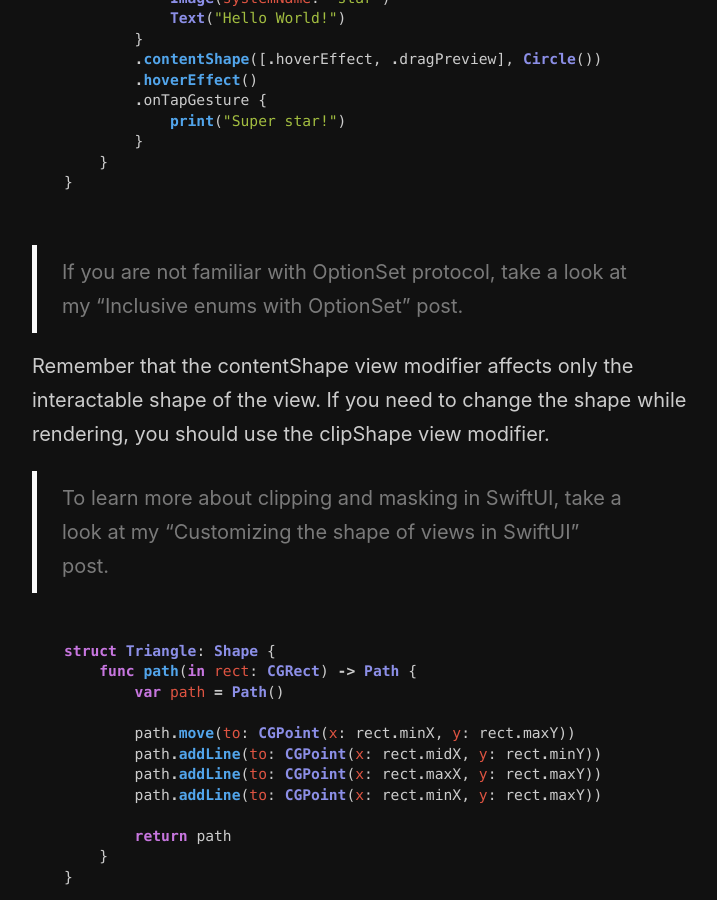
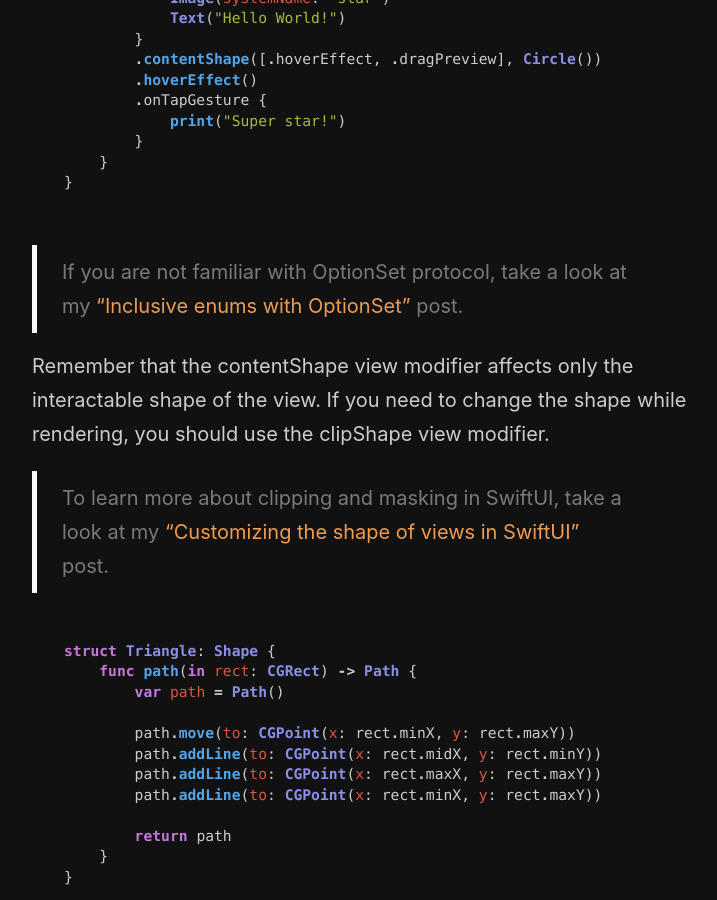
Before and after one commit to mecid/mecid.github.io, a Jekyll site: the page built from _posts/2021-12-03-customizing-view-content-shape-in-swiftui.md, in a window 1280 px wide and 900 px high, scrolled down 2425 px. Shown: the whole window, without its empty margins (258-975 px from the left). Built offline with Jekyll 4.4.1, drawn with Linux system fonts in a browser that asks for light colours; part of the change alters nothing that is shown; some of the changed text lies outside the part shown.

````diff
--- a/_posts/2021-12-03-customizing-view-content-shape-in-swiftui.md
+++ b/_posts/2021-12-03-customizing-view-content-shape-in-swiftui.md
@@ -22,7 +22,7 @@ struct ContentView: View {
 
 Now, we want to make this view tappable and provide the hover effect for the iPadOS pointer.
 
-> To learn more about implementing the hover effect on iPadOS, take a look at my dedicated "Hover effect in SwiftUI" post.
+> To learn more about implementing the hover effect on iPadOS, take a look at my dedicated ["Hover effect in SwiftUI"](/2020/03/25/hover-effect-in-swiftui/) post.
 
 ```swift
 struct ContentView: View {
@@ -84,11 +84,11 @@ struct ContentView: View {
 }
 ```
 
-> If you are not familiar with OptionSet protocol, take a look at my "Inclusive enums with OptionSet" post.
+> If you are not familiar with OptionSet protocol, take a look at my ["Inclusive enums with OptionSet"](/2019/04/10/inclusive-enums-with-optionset/) post.
 
 Remember that the contentShape view modifier affects only the interactable shape of the view. If you need to change the shape while rendering, you should use the clipShape view modifier.
 
-> To learn more about clipping and masking in SwiftUI, take a look at my "Customizing the shape of views in SwiftUI" post.
+> To learn more about clipping and masking in SwiftUI, take a look at my ["Customizing the shape of views in SwiftUI"](/2020/02/12/customizing-the-shape-of-views-in-swiftui/) post.
 
 ```swift
 struct Triangle: Shape {
````
Also changed, not shown: 1 other file.
